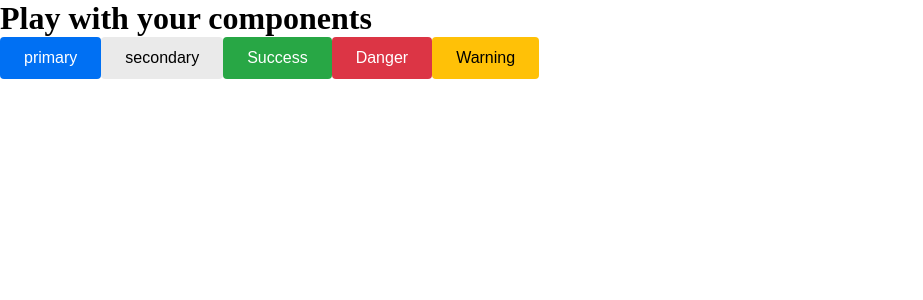
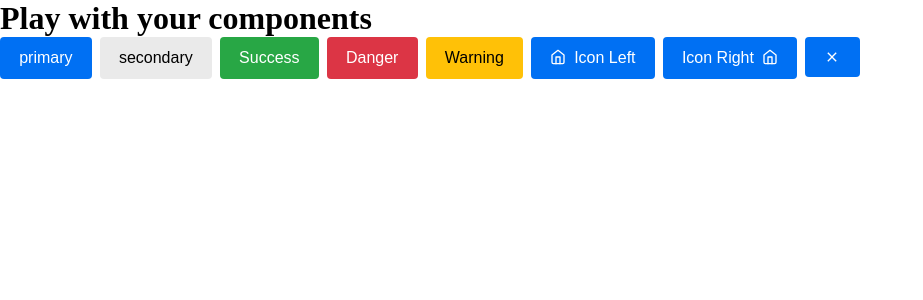
Before and after one commit to servelocal/customer-website, a Next.js app: page /playground in a window 1280 px wide. Shown: the top 300 px of the page, without its empty margins (0-923 px from the left). Built offline with nearby package versions, Linux system fonts and the light colour scheme.

Commit message:
DEV-18 Setting up scss and dynamic icon buttons

```diff
--- a/next.config.mjs
+++ b/next.config.mjs
@@ -1,4 +1,11 @@
 /** @type {import('next').NextConfig} */
-const nextConfig = {};
+import path from 'path';
+
+const nextConfig = {
+  sassOptions: {
+    includePaths: [path.join(process.cwd(), 'src', 'app', 'styles')], // Point to src/app/styles
+    prependData: `@import 'variables.scss';`, // Relative to the includePaths directory
+  },
+};
 
 export default nextConfig;
--- a/package.json
+++ b/package.json
@@ -11,7 +11,8 @@
   "dependencies": {
     "next": "14.2.8",
     "react": "^18",
-    "react-dom": "^18"
+    "react-dom": "^18",
+    "react-icons": "^5.3.0"
   },
   "devDependencies": {
     "@types/node": "^20",
--- a/src/app/layout.tsx
+++ b/src/app/layout.tsx
@@ -1,6 +1,6 @@
 import type { Metadata } from 'next';
 import localFont from 'next/font/local';
-import './globals.css';
+import './styles/globals.scss';
 
 const geistSans = localFont({
   src: './fonts/GeistVF.woff',
--- /dev/null
+++ b/src/app/playground/page.module.css
@@ -0,0 +1,6 @@
+.buttonsContainer {
+  display: flex;
+  flex-wrap: wrap;
+  width: 100vw;
+  gap: 0.5rem;
+}
--- a/src/app/playground/page.tsx
+++ b/src/app/playground/page.tsx
@@ -1,15 +1,27 @@
 import Button from '@/components/Button';
+import styles from './page.module.css';
+import { LuHome } from 'react-icons/lu';
+import { MdClose } from 'react-icons/md';
 
 export default function PlaygroundPage() {
   return (
     <main>
       <h1>Play with your components</h1>
-      <div>
+      <div className={styles.buttonsContainer}>
         <Button variant="primary">primary</Button>
         <Button variant="secondary">secondary</Button>
         <Button variant="success">Success</Button>
         <Button variant="danger">Danger</Button>
         <Button variant="warning">Warning</Button>
+
+        <Button variant="primary" icon={<LuHome />} iconPosition="left">
+          Icon Left
+        </Button>
+        <Button variant="primary" icon={<LuHome />} iconPosition="right">
+          Icon Right
+        </Button>
+
+        <Button variant="primary" icon={<MdClose />} ariaLabel="close"></Button>
       </div>
     </main>
   );
--- /dev/null
+++ b/src/app/styles/variables.scss
@@ -0,0 +1,27 @@
+$button-colors: (
+  primary: (
+    #0070f3,    // background colour
+    #005bb5,    // hover color
+    white,      // text color
+  ),
+  secondary: (
+    #eaeaea,
+    #cacaca,
+    black,
+  ),
+  success: (
+    #28a745,
+    #218838,
+    white,
+  ),
+  danger: (
+    #dc3545,
+    #c82333,
+    white,
+  ),
+  warning: (
+    #ffc107,
+    #e0a800,
+    black,
+  ),
+);
--- a/src/components/Button/Button.module.css
+++ /dev/null
@@ -1,53 +0,0 @@
-.button {
-  padding: 0.75rem 1.5rem;
-  font-size: 1rem;
-  border-radius: 4px;
-  border: none;
-  cursor: pointer;
-  transition: background-color 0.3s ease;
-}
-
-.primary {
-  background-color: #0070f3;
-  color: white;
-}
-
-.primary:hover {
-  background-color: #005bb5;
-}
-
-.secondary {
-  background-color: #eaeaea;
-  color: black;
-}
-
-.secondary:hover {
-  background-color: #cacaca;
-}
-
-.success {
-  background-color: #28a745;
-  color: white;
-}
-
-.success:hover {
-  background-color: #218838;
-}
-
-.danger {
-  background-color: #dc3545;
-  color: white;
-}
-
-.danger:hover {
-  background-color: #c82333;
-}
-
-.warning {
-  background-color: #ffc107;
-  color: black;
-}
-
-.warning:hover {
-  background-color: #e0a800;
-}
--- /dev/null
+++ b/src/components/Button/Button.module.scss
@@ -0,0 +1,38 @@
+@mixin button-styles($bg-color, $hover-color, $text-color) {
+  background-color: $bg-color;
+  color: $text-color;
+
+  &:hover {
+    background-color: $hover-color;
+  }
+}
+
+// Loop through the color map to generate classes
+@each $type, $colors in $button-colors {
+  .button.#{$type} {
+    @include button-styles(nth($colors, 1), nth($colors, 2), nth($colors, 3));
+  }
+}
+
+.button {
+  display: flex;
+  padding: 0.75rem 1.2rem;
+  min-width: fit-content;
+  height: fit-content;
+  font-size: 1rem;
+  border-radius: 4px;
+  border: none;
+  cursor: pointer;
+  transition: background-color 0.3s ease;
+
+  .iconLeft {
+    margin-right: 0.5rem;
+  }
+
+  .iconRight {
+    margin-left: 0.5rem;
+  }
+  .icon {
+    display: flex;
+  }
+}
--- a/src/components/Button/Button.tsx
+++ b/src/components/Button/Button.tsx
@@ -1,8 +1,12 @@
-import styles from './Button.module.css';
+import styles from './Button.module.scss';
+import React from 'react';
 
 interface ButtonProps extends React.ButtonHTMLAttributes<HTMLButtonElement> {
   variant?: keyof typeof variants;
   className?: string;
+  icon?: React.ReactNode;
+  iconPosition?: 'left' | 'right';
+  ariaLabel?: string; // Optional aria-label for better accessibility
 }
 
 const variants = {
@@ -16,9 +20,43 @@ const variants = {
 export default function Button({
   variant = 'primary',
   className = '',
+  icon,
+  iconPosition = 'left',
+  ariaLabel,
+  children,
   ...props
 }: ButtonProps) {
   const buttonClass = `${styles.button} ${variants[variant]} ${className}`;
 
-  return <button {...props} className={buttonClass}></button>;
+  const renderContent = () => {
+    const hasChildren = !!children;
+
+    return (
+      <>
+        {icon && iconPosition === 'left' && (
+          <span
+            className={`${styles.icon} ${hasChildren ? styles.iconLeft : ''}`}
+            aria-hidden="true"
+          >
+            {icon}
+          </span>
+        )}
+        {children}
+        {icon && iconPosition === 'right' && (
+          <span
+            className={`${styles.icon} ${hasChildren ? styles.iconRight : ''}`}
+            aria-hidden="true"
+          >
+            {icon}
+          </span>
+        )}
+      </>
+    );
+  };
+
+  return (
+    <button {...props} className={buttonClass} aria-label={ariaLabel}>
+      {renderContent()}
+    </button>
+  );
 }
```
Also changed, not shown: src/app/styles/globals.scss (renamed from src/app/globals.css), 1 other file (tests, documents, lock files or other folders).
